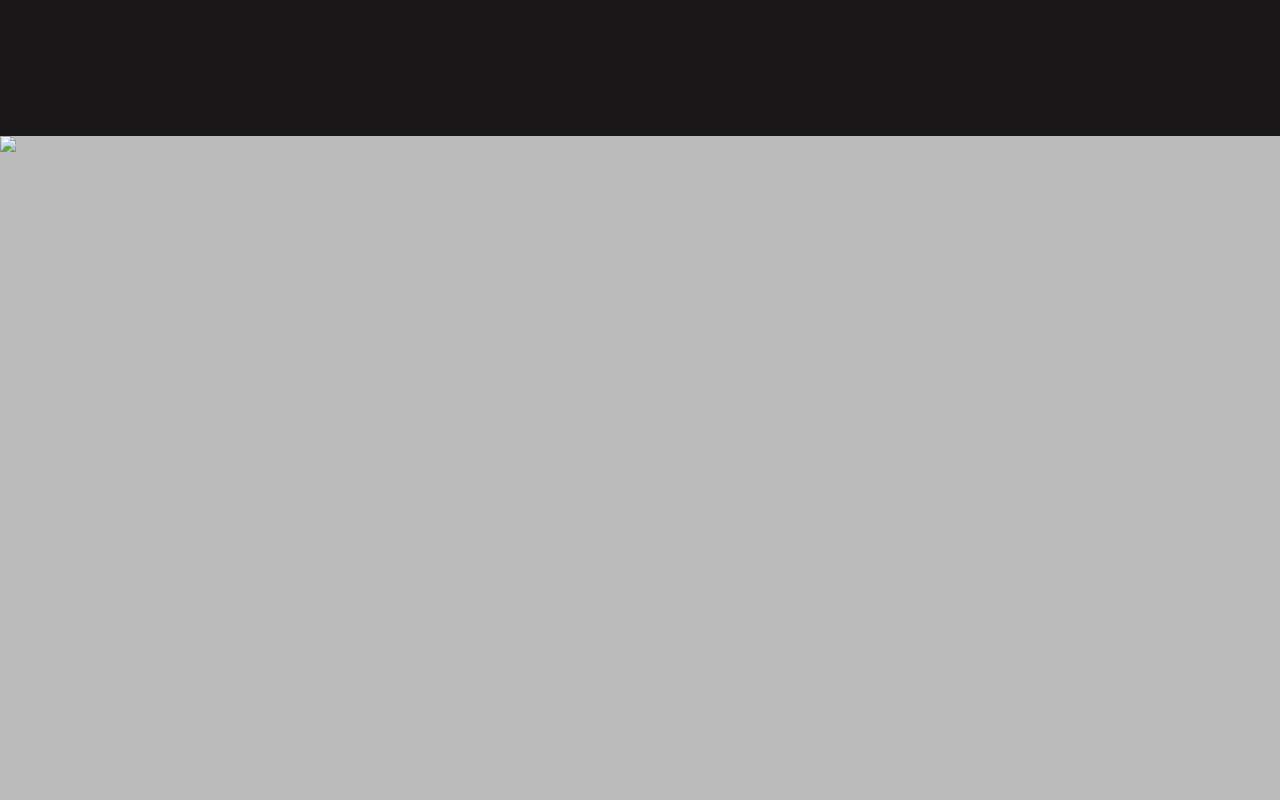
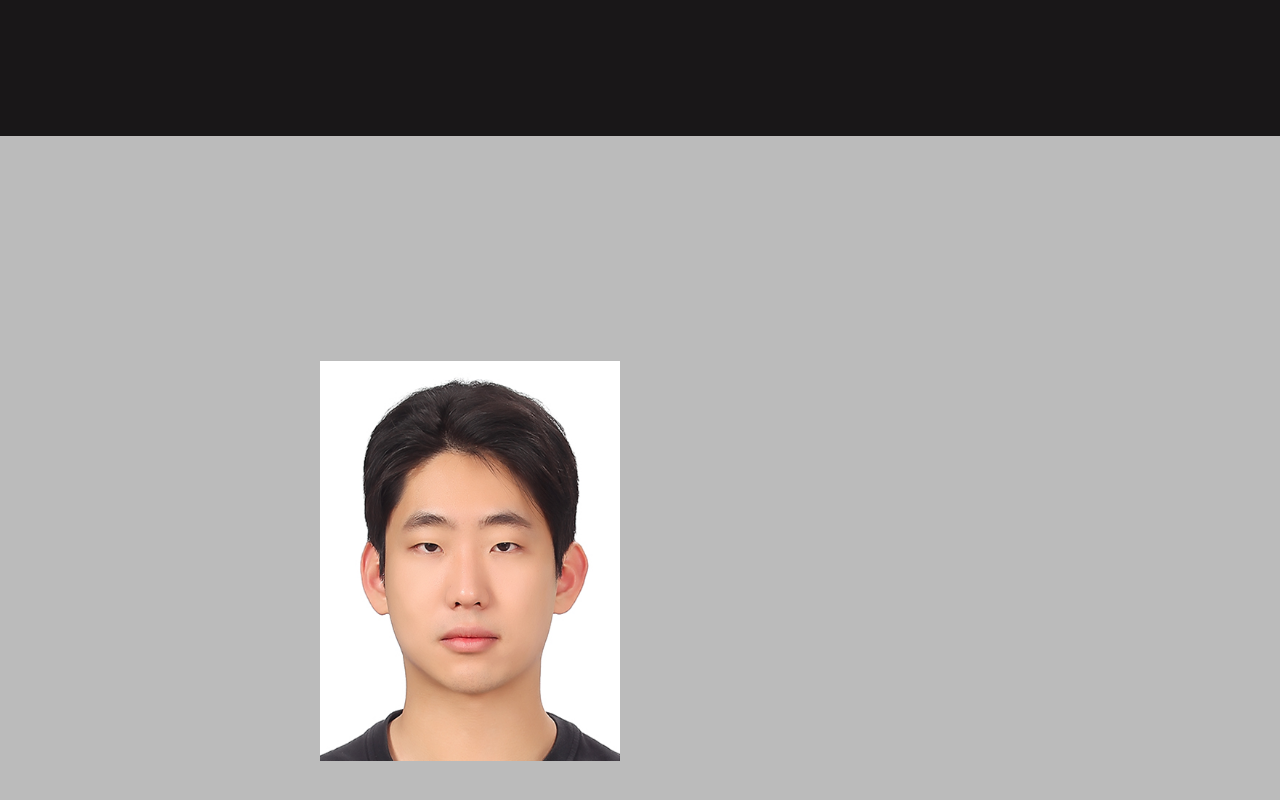
Before and after one commit to taeaeaexin/Portfolio, a plain HTML site: page index.html in a window 1280 px wide. Shown: the part 929-1729 px from the top of the page. Drawn offline with Linux system fonts and the light colour scheme.

Commit message:
Main to index

```diff
--- a/common/css/style.css
+++ b/common/css/style.css
@@ -128,3 +128,17 @@ html {
 .margin_box {
     height:88px;
 }
+
+.introduce_picture {
+    width:300px;
+    height:400px;
+    background: black;
+    position: relative;
+    top:25%;
+    left:25%;
+}
+
+.introduce_picture_img {
+    width:100%;
+    height:100%;
+}
--- a/Main.html
+++ b/index.html
@@ -41,7 +41,7 @@
         <div id="introduce_box" class="margin_box"></div>
         <div class="introduce_box">
            <div class="introduce_picture">
-              <img src="common/img/">
+              <img src="common/img/MTS.jpg" class="introduce_picture_img">
            </div>
            <div>
 
@@ -66,13 +66,7 @@
             contact
         </div>
 
-        <script>
-            window.onload = function () {
-                setTimeout(function() {
-                    window.scrollTo(0, 0);
-                }, 0);
-            };
-        </script>
+
 
     </body>
 
```
Also changed, not shown: common/img/MTS.jpg (added).
